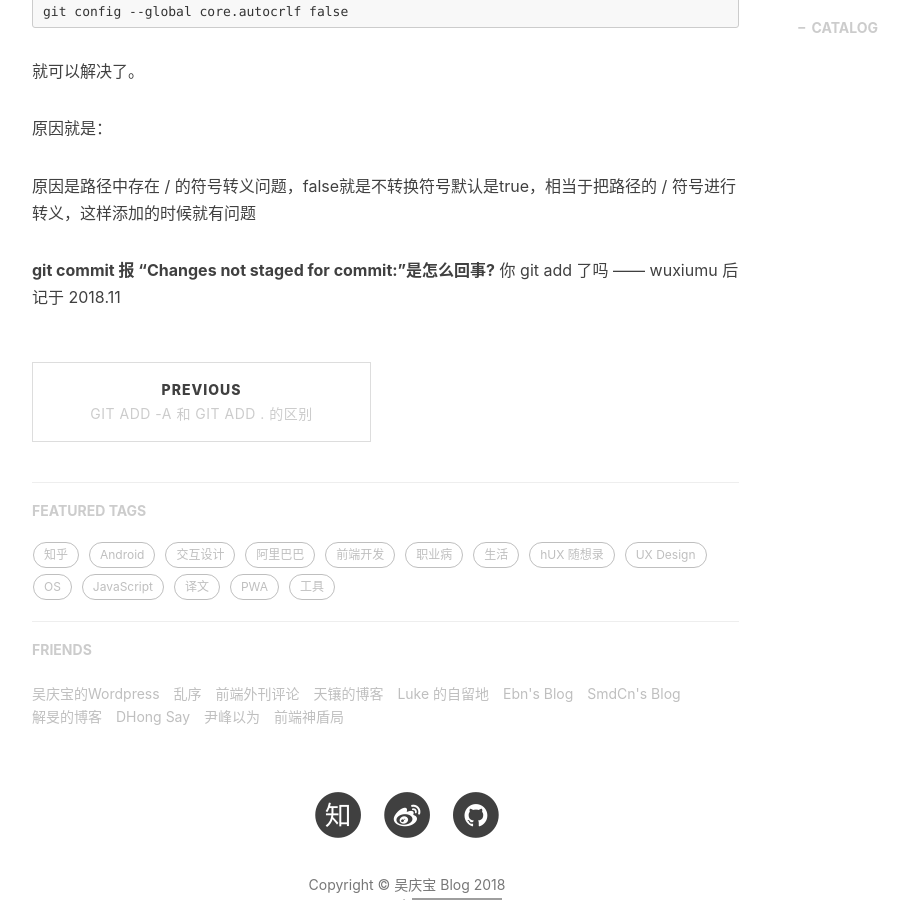
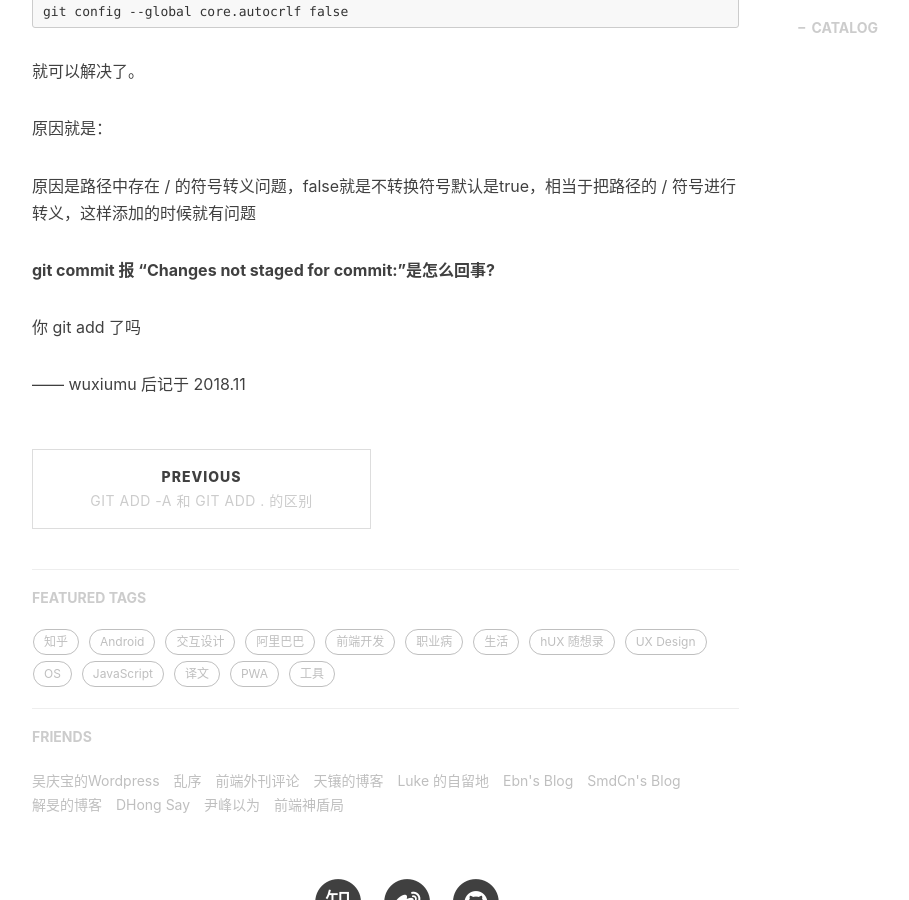
Before and after one commit to wuxiumu/wuxiumu.github.io, a Jekyll site: the page built from _posts/2018-11-23-Git-使用中的问题-更新中.markdown, in a window 1280 px wide and 900 px high, scrolled down 914 px. Shown: the whole window, without its empty margins (233-1142 px from the left). Built offline with Jekyll 4.4.1, drawn with Linux system fonts in a browser that asks for light colours; nearby versions of some CDN libraries; comment, search, counter and statistics services are not loaded; some of the changed lines change nothing that is shown; grey boxes are pictures that could not be loaded.

Commit message:
小修改

```diff
--- a/_config.yml
+++ b/_config.yml
@@ -48,7 +48,7 @@ kramdown:
 
 
 # Disqus settings
-disqus_username: hux
+disqus_username: wuxiumu
 
 # Netease setttings
 netease_comment: false
--- a/_posts/2018-11-23-Git-使用中的问题-更新中.markdown
+++ b/_posts/2018-11-23-Git-使用中的问题-更新中.markdown
@@ -32,5 +32,7 @@ git config --global core.autocrlf false
 原因是路径中存在 / 的符号转义问题，false就是不转换符号默认是true，相当于把路径的 / 符号进行转义，这样添加的时候就有问题
 
 **git commit 报 "Changes not staged for commit:"是怎么回事?**
+
 你 git add 了吗
+
 —— wuxiumu 后记于 2018.11
```
